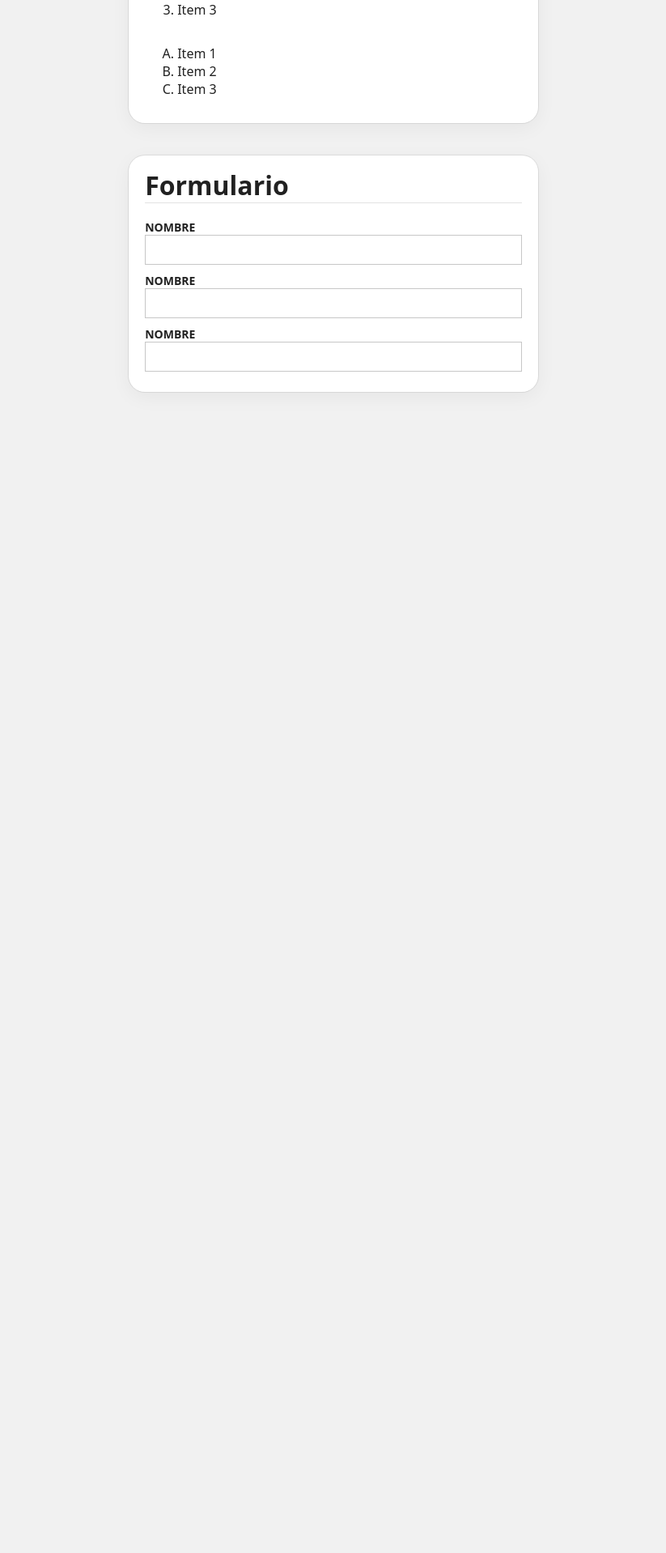
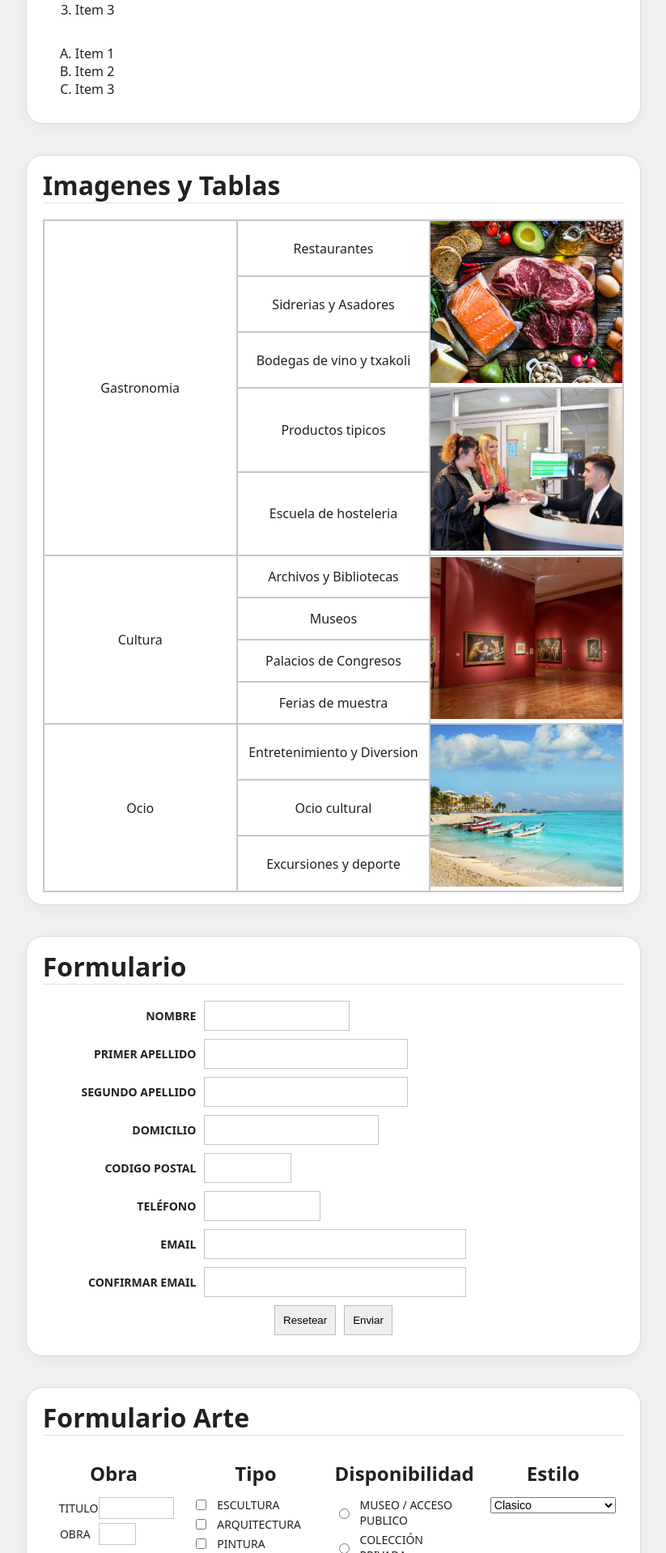
Before and after one commit to bleussa/utn, a PHP site: page / in a window 1280 px wide. Shown: the part 770-2688 px from the top of the page at 81% size, without its empty margins (228-1051 px from the left). Before the commit the page ends 1255 px from the top, so only its background shows below. Run offline with PHP 8.4, Linux system fonts and the light colour scheme.

Commit message:
TP4-HTML terminado

```diff
--- a/S3/Programacion3/TP4-HTML/index.html
+++ b/S3/Programacion3/TP4-HTML/index.html
@@ -2,7 +2,7 @@
 <html lang="en">
 <head>
     <meta charset="UTF-8">
-    <meta name="viewport" content="width=device-width, initial-scale=1.0">
+    <meta name="viewport" content="widtd=device-widtd, initial-scale=1.0">
     <title>TP4 - HTML</title>
     <link rel="stylesheet" href="main.css">
 </head>
@@ -43,20 +43,158 @@
         </div>
 
         <div class="children">
+            <h1>Imagenes y Tablas</h1>
+            <table>
+                <tbody>
+                    <tr>
+                        <td rowspan="5" width="20%">Gastronomia</td>
+                        <td>Restaurantes</td>
+                        <td rowspan="3"><a href="imagen1.jpg" target="_blank"><img src="imagen1.jpg" alt=""></a></td>
+                    </tr>
+                    <tr>
+                        <td>Sidrerias y Asadores</td>
+                    </tr>
+                    <tr>
+                        <td>Bodegas de vino y txakoli</td>
+                    </tr>
+                    <tr>
+                        <td>Productos tipicos</td>
+                        <td rowspan="2"><a href="imagen2.jpg" target="_blank"><img src="imagen2.jpg" alt=""></a></td>
+                    </tr>
+                    <tr>
+                        <td>Escuela de hosteleria</td>
+                    </tr>
+                    <tr>
+                        <td rowspan="4" width="20%">Cultura</td>
+                        <td>Archivos y Bibliotecas</td>
+                        <td rowspan="4"><a href="imagen3.jpg" target="_blank"><img src="imagen3.jpg" alt=""></a></td>
+                    </tr>
+                    <tr>
+                        <td>Museos</td>
+                    </tr>
+                    <tr>
+                        <td>Palacios de Congresos</td>
+                    </tr>
+                    <tr>
+                        <td>Ferias de muestra</td>
+                    </tr>
+                    <tr>
+                        <td rowspan="4" width="20%">Ocio</td>
+                        <td>Entretenimiento y Diversion</td>
+                        <td rowspan="4"><a href="imagen4.jpg" target="_blank"><img src="imagen4.jpg" alt="E404"></a></td>
+                    </tr>
+                    <tr>
+                        <td>Ocio cultural</td>
+                    </tr>
+                    <tr>
+                        <td>Excursiones y deporte</td>
+                    </tr>
+                </tbody>
+            </table>
+        </div>
+
+        <div class="children">
             <h1>Formulario</h1>
-            <form action="">
+            <form action="" class="data">
                 <div>
-                    <label for="" id="name">Nombre</label>
-                    <input type="text" id="name">
+                    <label for="nombre">Nombre</label>
+                    <input type="text" id="nombre" style="width: 25%;">
                 </div>
                 <div>
-                    <label for="" id="name">Nombre</label>
-                    <input type="text" id="name">
+                    <label for="apell1">Primer apellido</label>
+                    <input type="text" id="apell1" style="width: 35%;">
                 </div>
                 <div>
-                    <label for="" id="name">Nombre</label>
-                    <input type="text" id="name">
+                    <label for="apell2">Segundo apellido</label>
+                    <input type="text" id="apell2" style="width: 35%;">
                 </div>
+                <div>
+                    <label for="domicilio">Domicilio</label>
+                    <input type="text" id="domicilio" style="width: 30%;">
+                </div>
+                <div>
+                    <label for="codPostal">Codigo Postal</label>
+                    <input type="number" id="codPostal" style="width: 15%;">
+                </div>
+                <div>
+                    <label for="tel">Teléfono</label>
+                    <input type="tel" id="tel" style="width: 20%;">
+                </div>
+                <div>
+                    <label for="mail">Email</label>
+                    <input type="email" id="mail" style="width: 45%;">
+                </div>
+                <div>
+                    <label for="e-mail">Confirmar Email</label>
+                    <input type="email" id="e-mail" style="width: 45%;">
+                </div>
+                <div style="flex-direction: row; justify-content: center; gap: 10px;">
+                    <input type="reset" value="Resetear">
+                    <input type="submit" value="Enviar">
+                </div>
+            </form>
+        </div>
+
+        <div class="children">
+            <h1>Formulario Arte</h1>
+            <form action="" class="art">
+                <div>
+                    <h2>Obra</h2>
+                    <div>
+                        <label for="titulo">Titulo</label>
+                        <input type="text" id="titulo" style="width: 60%;">
+                    </div>
+                    <div>
+                        <label for="obra">Obra</label>
+                        <input type="text" id="obra" style="width: 30%;">
+                    </div>
+                </div>
+                <div>
+                    <h2>Tipo</h2>
+                    <div>
+                        <input type="checkbox" name="esc" id="esc">
+                        <label for="esc">Escultura</label>
+                    </div>
+                    <div>
+                        <input type="checkbox" name="arq" id="arq">
+                        <label for="arq">Arquitectura</label>
+                    </div>
+                    <div>
+                        <input type="checkbox" name="pint" id="pint">
+                        <label for="pint">Pintura</label>
+                    </div>
+                </div>
+                <div>
+                    <h2>Disponibilidad</h2>
+                    <div>
+                        <input type="radio" name="disp" id="publ">
+                        <label for="publ" style="width: 75%; text-align: left;">Museo / Acceso publico</label>
+                    </div>
+                    <div>
+                        <input type="radio" name="disp" id="priv">
+                        <label for="priv" style="width: 75%; text-align: left;">Colección Privada</label>
+                    </div>
+                </div>
+                <div>
+                    <h2>Estilo</h2>
+                    <div>
+                        <select name="estilo" id="estilo" style="width: 100%; font-size: 14px;">
+                            <option value="clas">Clasico</option>
+                            <option value="abs">Abstracto</option>
+                            <option value="surr">Surrealista</option>
+                            <option value="otro">Otros</option>
+                        </select>
+                    </div>
+                </div>
+                <div style="flex-direction: row; align-items: flex-start; grid-column: 1/5; margin-top: 40px;">
+                    <p style="width: 250px; padding: 0; margin: 0;">Haganos saber sus sugerencias</p>
+                    <textarea name="texto" id="texto" cols="40" rows="4">Me gustaría indicar que...</textarea>
+                </div>
+                <div style="flex-direction: row; align-items: center; justify-content: center; grid-column: 1/5;">
+                    <input type="submit" value="Buscar">
+                </div>
+
+
             </form>
         </div>
     </div>
--- a/S3/Programacion3/TP4-HTML/main.css
+++ b/S3/Programacion3/TP4-HTML/main.css
@@ -5,7 +5,7 @@ body{
 }
 
 .container{
-    margin: 20px 30%;
+    margin: 20px 20%;
 }
 
 .container div.children{
@@ -17,6 +17,9 @@ body{
     flex-direction: column;
     border-radius: 20px;
     margin-bottom: 40px;
+    width: 100%;
+    overflow: hidden;
+    box-sizing: border-box;
 }
 
 .container div.children h1{
@@ -25,37 +28,124 @@ body{
     padding: 0;
     margin: 0 0 20px 0;
     width: 100%;
+    box-sizing: border-box;
     border-bottom: 1px #21212120 solid;
 }
 .container div.children h2{
     margin: 0;
     padding: 0;
 }
-.container div.children form{
+
+form.data{
     width: 100%;
+    display: flex;
+    flex-direction: column;
+    align-items: flex-start;
+    justify-content: flex-start;
     box-sizing: border-box;
 }
-.container div.children form div{
+form.data div{
     display: flex;
-    flex-direction: column;
     margin: 0 0 10px 0;
     width: 100%;
+    align-items: center;
     box-sizing: border-box;
 }
-.container div.children form label{
+form.data label{
     font-size: 14px;
     text-transform: uppercase;
     font-weight: 700;
+    width: 25%;
+    text-align: right;
+    padding: 0 10px;
 }
-.container div.children form input{
+form.data input{
     padding: 10px;
-    width: 100%;
+    max-width: 75%;
     box-sizing: border-box;
     border: 1px #21212140 solid;
 }
+
 .container div.children .ld1{
     list-style-type: circle;
 }
 .container div.children .lo1{
     list-style-type: upper-alpha;
 }
+
+.container div.children table{
+    border: solid 0.5px #21212140;
+    padding: 0;
+    margin: 0;
+    border-spacing: 0;
+    width: 100%;
+}
+.container div.children table *{
+    margin: 0;
+    font-size: 16px;
+    font-weight: 400;
+    border: none;
+    border-collapse: collapse;
+    text-align: center;
+    padding: 0;
+}
+.container div.children table td{
+    border: solid 0.5px #21212140;
+    border-collapse: collapse;
+    height: 50px;
+    width: 33.33%;
+    margin: 0;
+    padding: 0;
+}
+.container div.children table img{
+    width: 100%;
+    height: 200px;
+    object-fit: cover;
+    margin: 0;
+    padding: 0;
+}
+
+
+form.art{
+    display: grid;
+    grid-template-columns: 1fr 1fr 1fr 1fr;
+    width: 100%;
+}
+
+form.art div{
+    display: flex;
+    flex-direction: column;
+    box-sizing: border-box;
+    padding: 10px;
+    margin: 0;
+}
+
+form.art div h2{
+    text-align: center;
+    padding-bottom: 10px !important;
+}
+
+form.art div div{
+    width: 100%;
+    display: flex;
+    align-items: center;
+    box-sizing: border-box;
+    flex-direction: row;
+    justify-content: flex-start;
+    margin: 0;
+    padding: 2.5px 0;
+}
+form.art div div label{
+    font-size: 14px;
+    text-transform: uppercase;
+    font-weight: 500;
+    width: 25%;
+    text-align: right;
+    padding: 0 10px;
+}
+form.art div div input{
+    padding: 5px;
+    max-width: 75%;
+    box-sizing: border-box;
+    border: 1px #21212140 solid;
+}
```
Also changed, not shown: S3/Programacion3/TP4-HTML/imagen1.jpg (added), S3/Programacion3/TP4-HTML/imagen2.jpg (added), S3/Programacion3/TP4-HTML/imagen3.jpg (added), S3/Programacion3/TP4-HTML/imagen4.jpg (added).
